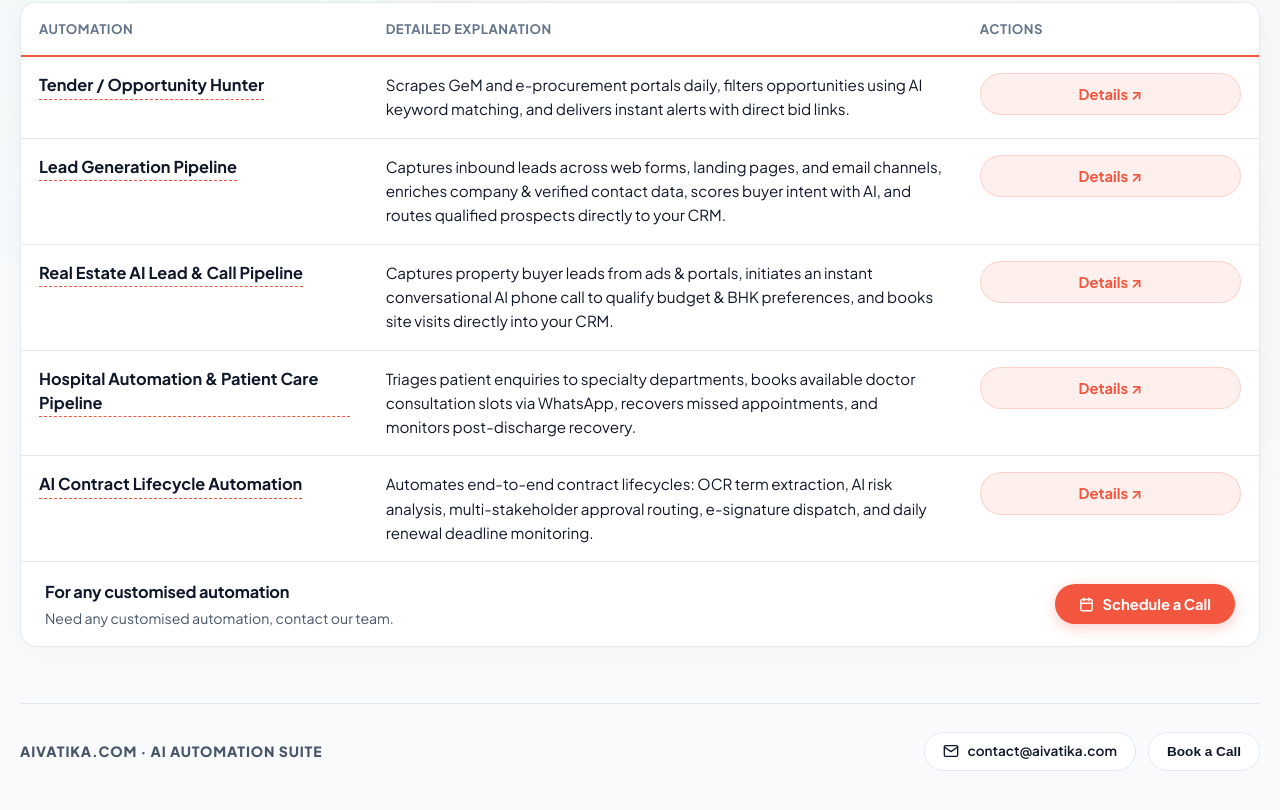
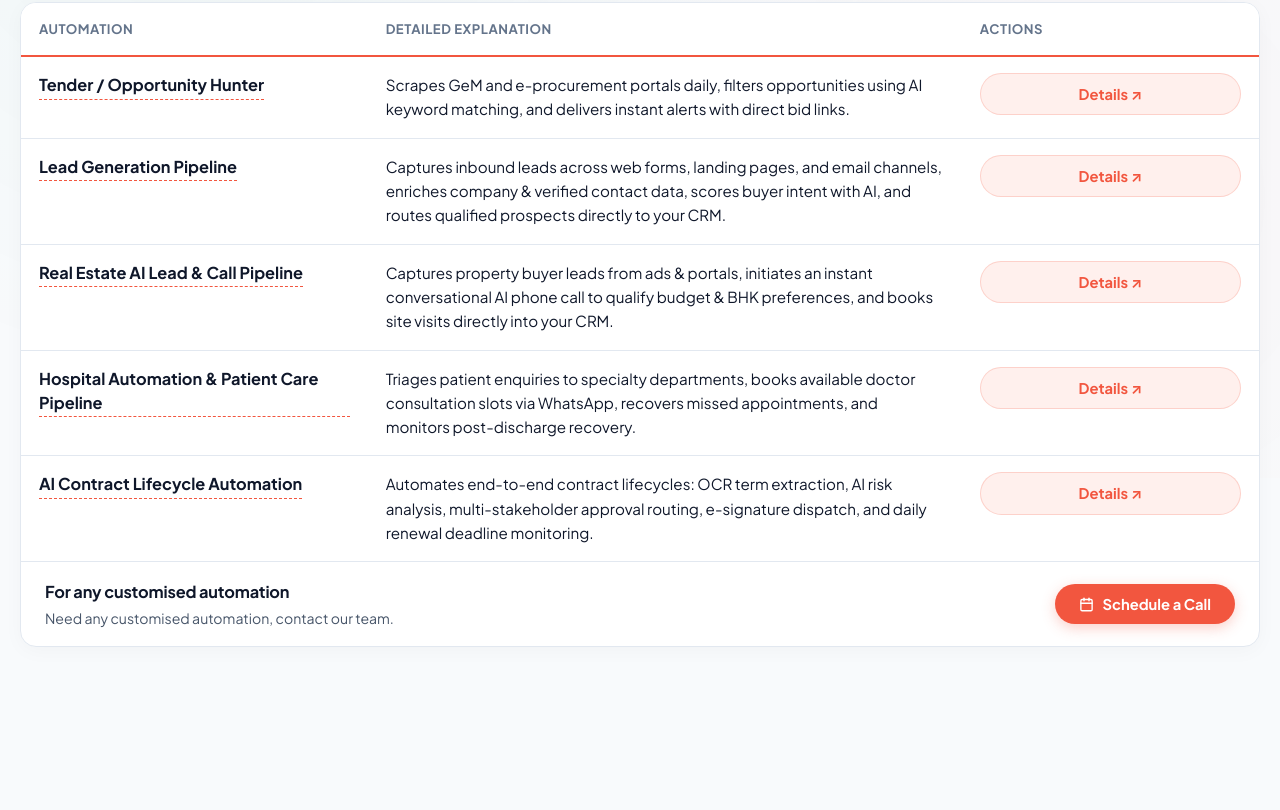
Before and after one commit to janhavi-28/n8n_website, a website: page index.html in a window 1280 px wide. Shown: the part 322-1132 px from the top of the page. After the commit the page ends 1029 px from the top, so only its background shows below. Drawn offline with Linux system fonts and the light colour scheme.

Commit message:
fix: remove bottom footer bar from index.html

```diff
--- a/index.html
+++ b/index.html
@@ -1485,26 +1485,7 @@
       (from ₹9,999/mo), cloud hosting, AI token consumption, and third-party API credits billed transparently at cost.
     </p>
 
-    <footer class="footer" role="contentinfo">
-      <div class="footer-inner">
-        <div class="footer-brand">AIVATIKA.COM · AI AUTOMATION SUITE</div>
-        <div class="footer-btns">
-          <a href="mailto:contact@aivatika.com?subject=Automation%20Inquiry" class="contact-btn contact-btn--email"
-            aria-label="Email us">
-            <svg width="18" height="18" viewBox="0 0 24 24" fill="none" stroke="currentColor" stroke-width="2"
-              stroke-linecap="round" stroke-linejoin="round">
-              <path d="M4 4h16c1.1 0 2 .9 2 2v12c0 1.1-.9 2-2 2H4c-1.1 0-2-.9-2-2V6c0-1.1.9-2 2-2z" />
-              <polyline points="22,6 12,13 2,6" />
-            </svg>
-            contact@aivatika.com
-          </a>
-
-          <button type="button" class="contact-btn" onclick="openScheduleModal('General Consultation')">
-            Book a Call
-          </button>
-        </div>
-      </div>
-    </footer>
+
   </div>
 
   <div id="tip" role="tooltip"></div>
```
